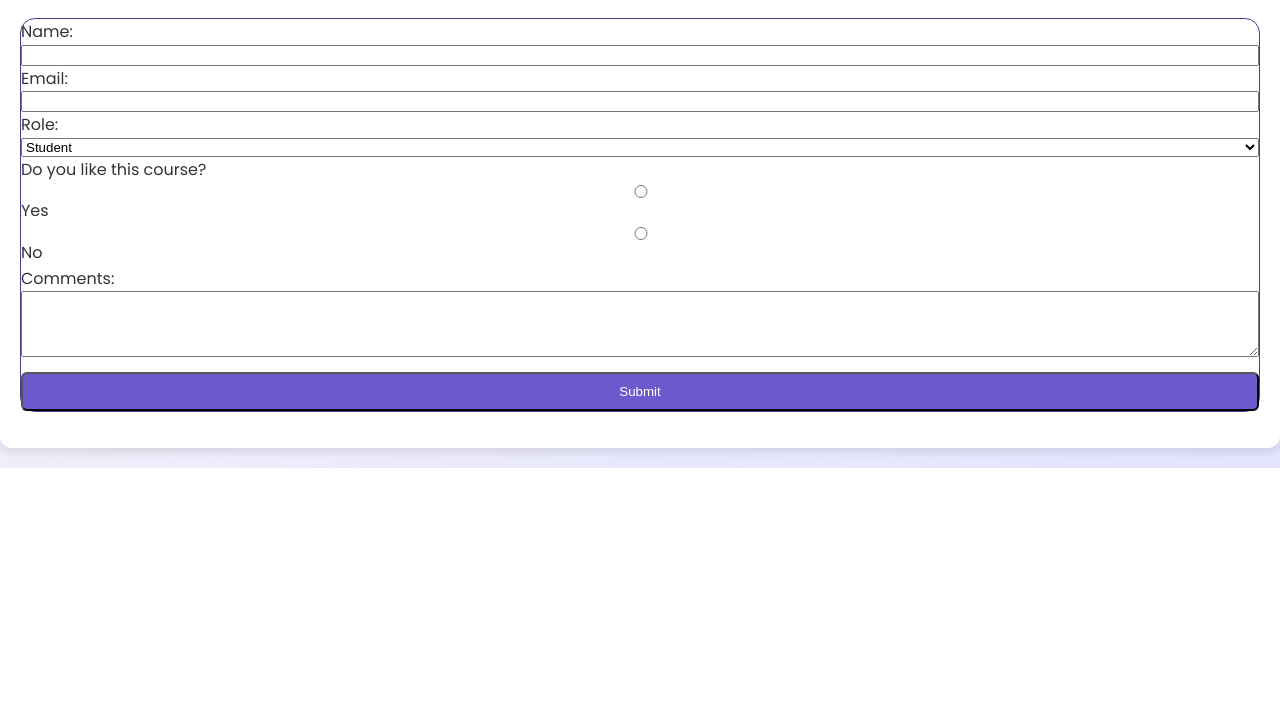
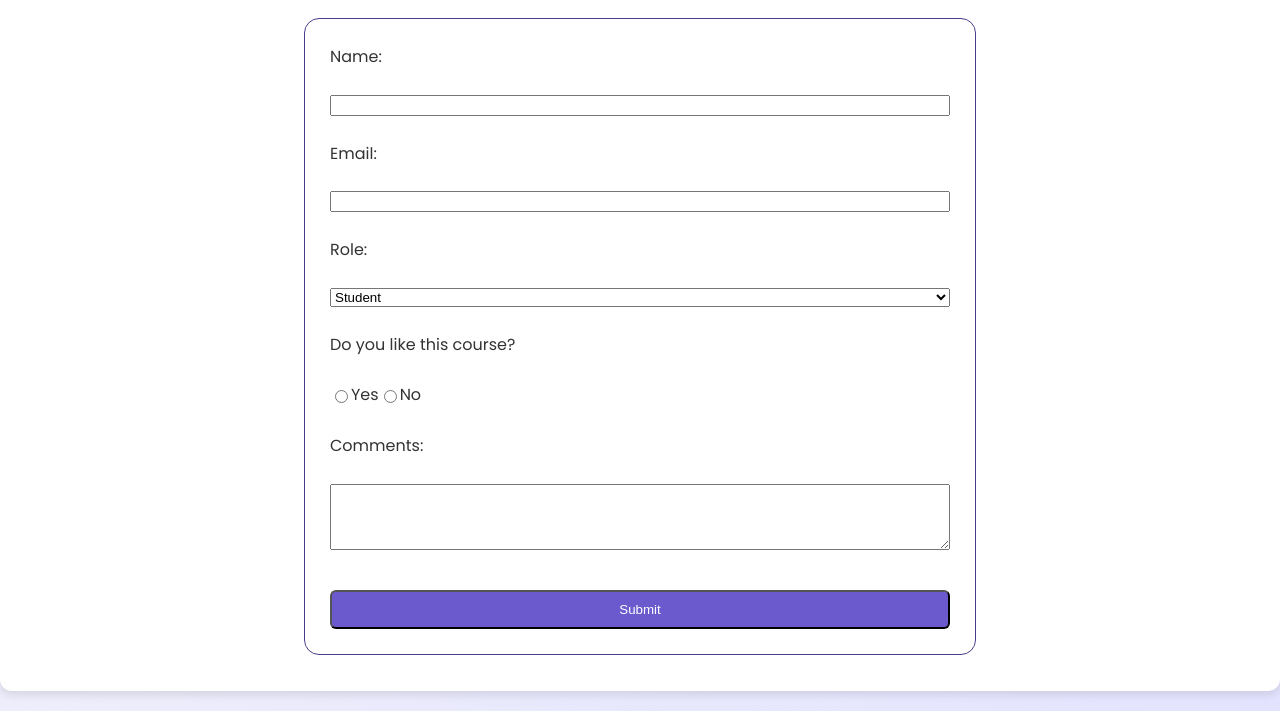
Before and after one commit to Tompi-dev/Assign-2-WEB, a plain HTML site: page Form.html in a window 1280 px wide. Shown: the part 498-1209 px from the top of the page. Before the commit the page ends 966 px from the top, so only its background shows below. Drawn offline with Linux system fonts and the light colour scheme.

Commit message:
some chnages

```diff
--- a/Form.html
+++ b/Form.html
@@ -38,15 +38,16 @@
       </div>
 
       <h1 id="form-title">Feedback Form</h1>
+      <div class="form">
     <form>
 
 
       <label for="name">Name:</label>
-      <input type="text"  name="name" required>
+      <input type="text" id="name" name="name" required>
 
 
       <label for="email">Email:</label>
-      <input type="email"  name="email" required>
+      <input type="email" id="email" name="email" required>
 
 
       <label for="role">Role:</label>
@@ -59,14 +60,15 @@
 
 
       <label>Do you like this course?</label>
+      <div class="input">
       <input type="radio" name="like" value="yes"> Yes
       <input type="radio" name="like" value="no"> No
-
+</div>
 
       <label for="comments">Comments:</label>
       <textarea id="comments" name="comments" rows="4"></textarea>
 
       <button type="submit"class="btn">Submit</button>
-    </form>
+    </form></div>
 </body>
 </html>
--- a/assik2.css
+++ b/assik2.css
@@ -93,7 +93,26 @@ form{
     flex-direction: column;
     border: #483d8b 1px solid;
     border-radius: 15px;
+    display: flex;
+    justify-content: center;
+    width: 50%;
+    padding: 25px;
+    gap: 25px;
 
+
+}
+
+.input{
+  display: flex;
+  flex-direction: row;
+}
+
+.form{
+  display: flex;
+  justify-content: center;
+  align-items: center;
+  width: 100%;
+  margin: auto 0;
 }
 a:hover {
   text-decoration: underline;
```
Also changed, not shown: 2 other files.
